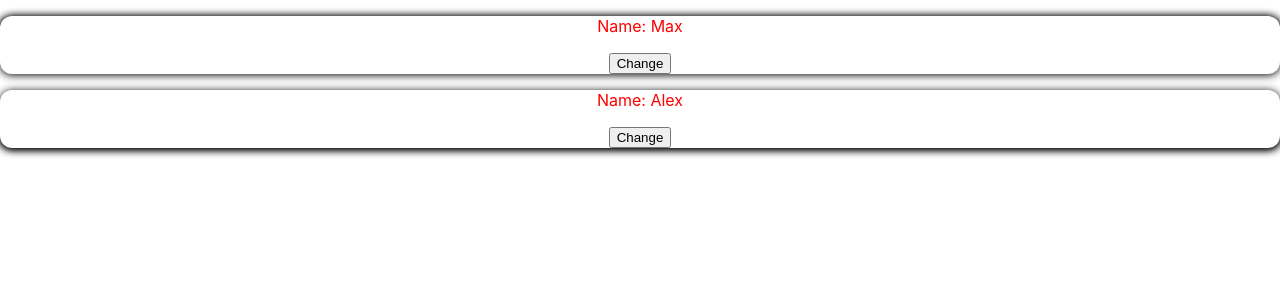
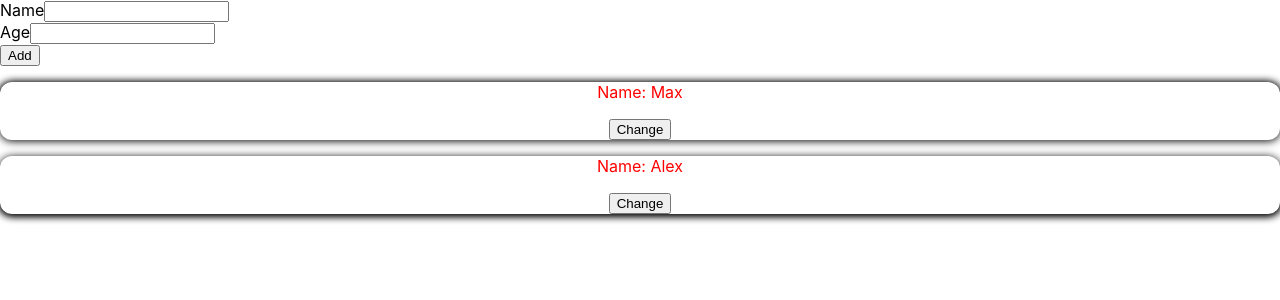
Before and after one commit to srashtisj/react-app-with-ts, a React (Create React App) app: page / in a window 1280 px wide. Shown: the top 300 px of the page. Built offline with nearby package versions, Linux system fonts and the light colour scheme.

Commit message:
Added form component with state

```diff
--- a/src/App.tsx
+++ b/src/App.tsx
@@ -2,17 +2,26 @@ import React from "react";
 import "./App.css";
 import { PersonDetail } from "./components/Person/PersonDetail";
 import { Card } from "./components/UI/Card";
+import { NewPerson } from "./components/NewPerson/NewPerson";
 
 const App = () => {
-  const names = [
+  const persons = [
     { name: "Max", age: "20" },
     { name: "Alex", age: "27" },
   ];
+
+  const addPersonHandler = (person: any) => {
+    persons.push(person);
+    console.log(persons);
+  };
   return (
-    <Card className="App">
-      <PersonDetail name={names[0].name} />
-      <PersonDetail name={names[1].name} />
-    </Card>
+    <div>
+      <NewPerson onAddPersonHandler={addPersonHandler} />
+      <Card className="App">
+        <PersonDetail name={persons[0].name} />
+        <PersonDetail name={persons[1].name} />
+      </Card>
+    </div>
   );
 };
 
--- /dev/null
+++ b/src/components/NewPerson/NewPerson.css
@@ -0,0 +1,2 @@
+.new-person {
+}
--- /dev/null
+++ b/src/components/NewPerson/NewPerson.tsx
@@ -0,0 +1,14 @@
+import "./NewPerson.css";
+import { PersonForm } from "./PersonForm";
+
+export const NewPerson = (props: any) => {
+  const savePersonDataHandler = (enteredPersonData: any) => {
+    //console.log(enteredPersonData);
+    props.onAddPersonHandler(enteredPersonData);
+  };
+  return (
+    <div className="new-person">
+      <PersonForm onSavePersonData={savePersonDataHandler} />
+    </div>
+  );
+};
--- /dev/null
+++ b/src/components/NewPerson/PersonForm.tsx
@@ -0,0 +1,78 @@
+import "./PersonForm.css";
+import { ButtonHTMLAttributes, useState } from "react";
+import { EventEmitter } from "stream";
+
+export const PersonForm = (props: any) => {
+  /** Can add states in two ways */
+  //   const [enteredName, setEnteredName] = useState("");
+  //   const [enteredAge, setEnteredAge] = useState("");
+
+  const [userInput, setUserInput] = useState({
+    enteredName: "",
+    enteredAge: "",
+  });
+
+  const nameChangeHandler = (event: any) => {
+    //setEnteredName(event?.target.value);
+    // setUserInput({
+    //     ...userInput,
+    //     enteredName: event?.target.value,
+    // })
+    setUserInput((prevState: any) => {
+      return { ...prevState, enteredName: event?.target.value };
+    });
+  };
+
+  const ageChangeHandler = (event: any) => {
+    //setEnteredAge(event?.target.value);
+    // setUserInput({
+    //   ...userInput,
+    //   enteredAge: event?.target.value,
+    // });
+
+    setUserInput((prevState: any) => {
+      return { ...prevState, enteredAge: event?.target.value };
+    });
+  };
+
+  const submitHandler = (event: any) => {
+    event.preventDefault();
+
+    const personData = {
+      name: userInput.enteredName,
+      age: userInput.enteredAge,
+    };
+
+    //console.log(personData);
+    props.onSavePersonData(personData);
+
+    setUserInput({
+      enteredName: "",
+      enteredAge: "",
+    });
+  };
+
+  return (
+    <form onSubmit={submitHandler}>
+      <div>
+        <label>Name</label>
+        <input
+          type="text"
+          value={userInput.enteredName}
+          onChange={nameChangeHandler}
+        />
+      </div>
+      <div>
+        <label>Age</label>
+        <input
+          type="number"
+          value={userInput.enteredAge}
+          onChange={ageChangeHandler}
+        />
+      </div>
+      <div>
+        <button type="submit"> Add</button>
+      </div>
+    </form>
+  );
+};
```
Also changed, not shown: src/components/NewPerson/PersonForm.css (added).
